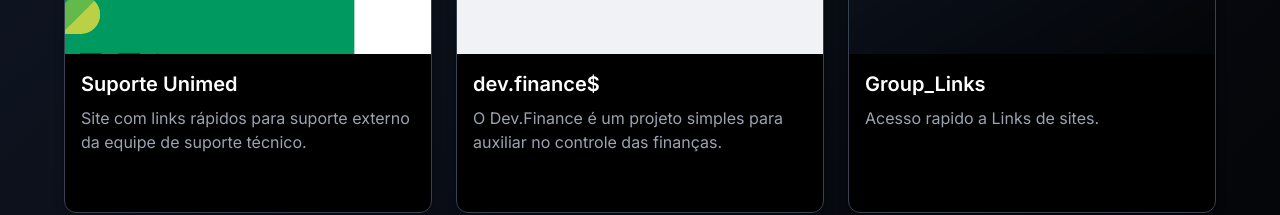
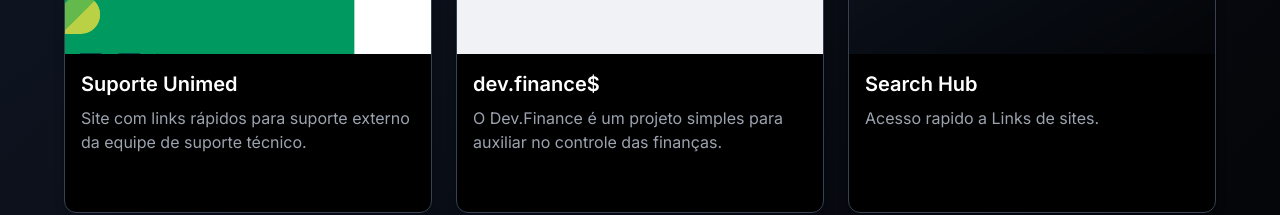
Before and after one commit to andreflara/mysite, a Next.js app: page /projects in a window 1280 px wide. Shown: the part 399-614 px from the top of the page. Built offline with nearby package versions, Linux system fonts and the light colour scheme.

Commit message:
Corrigindo link search hub

```diff
--- a/src/app/projects/page.tsx
+++ b/src/app/projects/page.tsx
@@ -23,10 +23,10 @@
   },
   {
     id: 3,
-    title: "Group_Links",
+    title: "Search Hub",
     description: "Acesso rapido a Links de sites.",
     image: "/grouplinks.png",
-    link: "https://group-links.vercel.app/",
+    link: "https://searchhubs.vercel.app/",
   },
   {
     id: 4,
```
